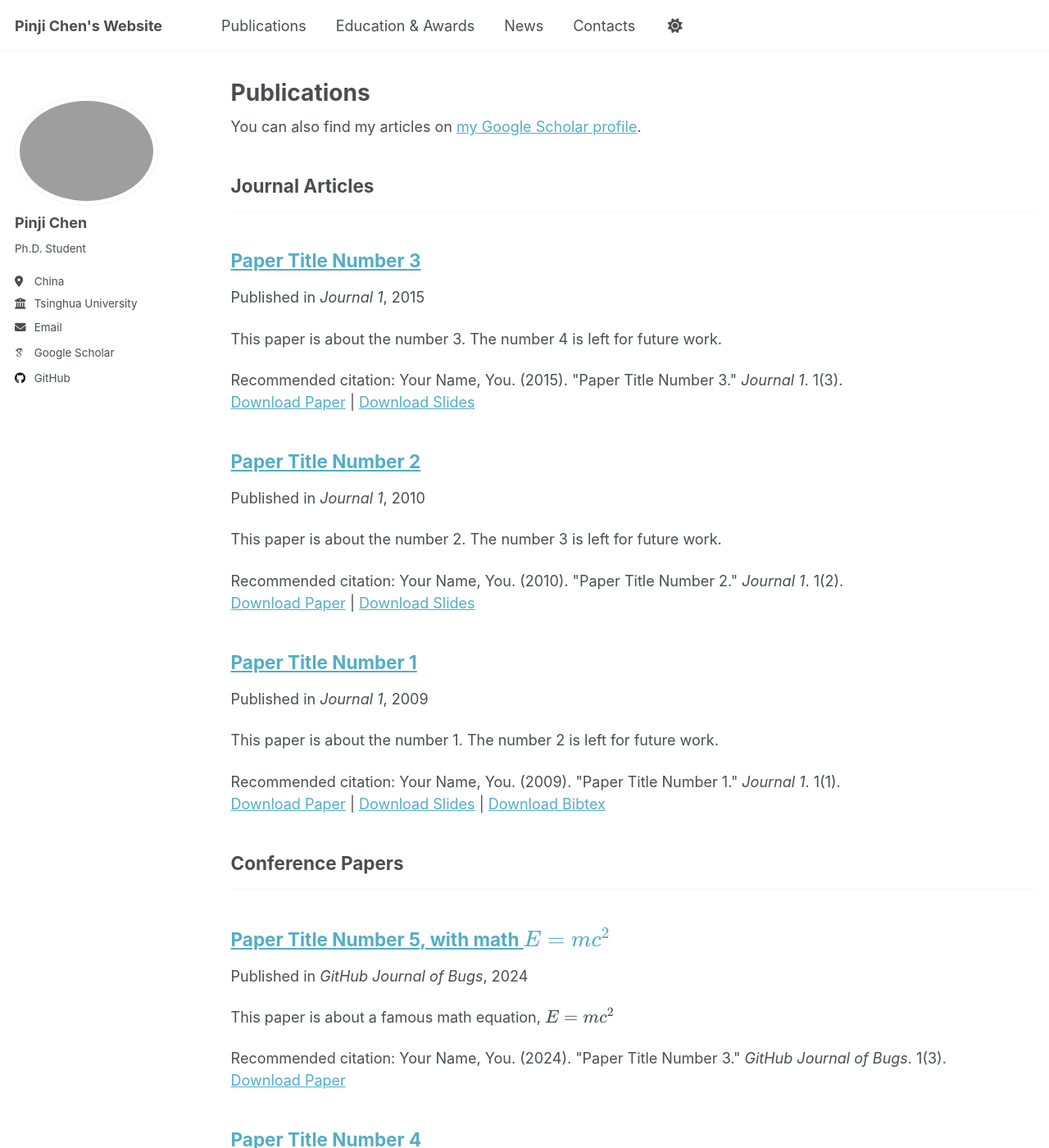
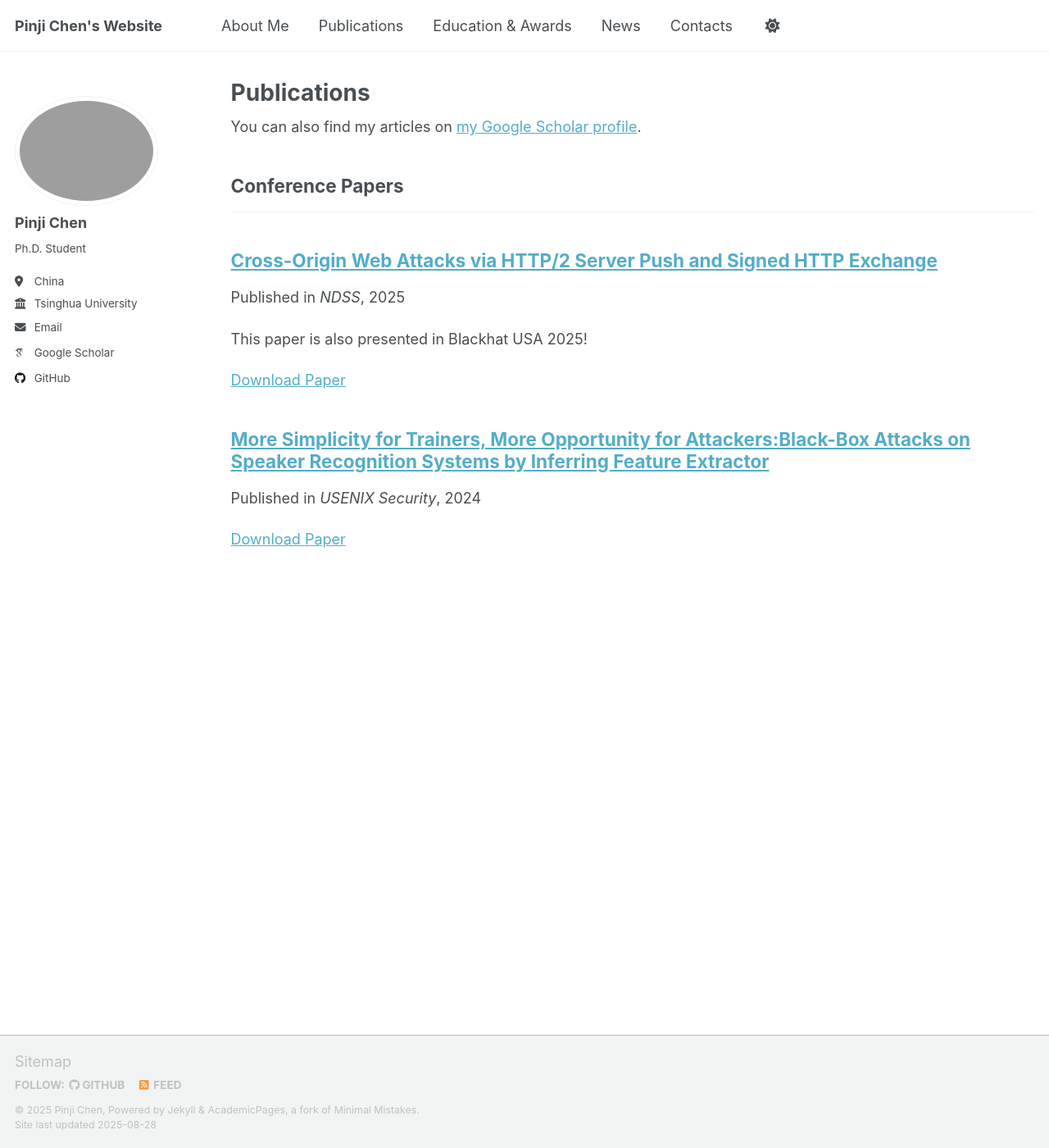
Before and after one commit to Chenpinji/Chenpinji.github.io, a Jekyll site: the page built from _pages/publications.html, in a window 1280 px wide and 1400 px high. Shown: the whole window at 82% size. Built offline with Jekyll 4.4.1, drawn with Linux system fonts in a browser that asks for light colours; some web fonts are replaced; a script that is not in the unit is left out; some of the changed text lies outside the part shown.

Commit message:
feat: pub

```diff
--- a/_data/navigation.yml
+++ b/_data/navigation.yml
@@ -8,6 +8,10 @@
 #      Markdown formatted page while the second is generated using JSON.
 
 main:
+
+  - title: "About Me"
+    url: /
+
   - title: "Publications"
     url: /publications/
 
--- a/_publications/2009-10-01-paper-title-number-1.md
+++ /dev/null
@@ -1,14 +0,0 @@
----
-title: "Paper Title Number 1"
-collection: publications
-category: manuscripts
-permalink: /publication/2009-10-01-paper-title-number-1
-excerpt: 'This paper is about the number 1. The number 2 is left for future work.'
-date: 2009-10-01
-venue: 'Journal 1'
-slidesurl: 'http://academicpages.github.io/files/slides1.pdf'
-paperurl: 'http://academicpages.github.io/files/paper1.pdf'
-bibtexurl: 'http://academicpages.github.io/files/bibtex1.bib'
-citation: 'Your Name, You. (2009). &quot;Paper Title Number 1.&quot; <i>Journal 1</i>. 1(1).'
----
-The contents above will be part of a list of publications, if the user clicks the link for the publication than the contents of section will be rendered as a full page, allowing you to provide more information about the paper for the reader. When publications are displayed as a single page, the contents of the above "citation" field will automatically be included below this section in a smaller font.
--- a/_publications/2010-10-01-paper-title-number-2.md
+++ /dev/null
@@ -1,14 +0,0 @@
----
-title: "Paper Title Number 2"
-collection: publications
-category: manuscripts
-permalink: /publication/2010-10-01-paper-title-number-2
-excerpt: 'This paper is about the number 2. The number 3 is left for future work.'
-date: 2010-10-01
-venue: 'Journal 1'
-slidesurl: 'http://academicpages.github.io/files/slides2.pdf'
-paperurl: 'http://academicpages.github.io/files/paper2.pdf'
-citation: 'Your Name, You. (2010). &quot;Paper Title Number 2.&quot; <i>Journal 1</i>. 1(2).'
----
-
-The contents above will be part of a list of publications, if the user clicks the link for the publication than the contents of section will be rendered as a full page, allowing you to provide more information about the paper for the reader. When publications are displayed as a single page, the contents of the above "citation" field will automatically be included below this section in a smaller font.
--- a/_publications/2015-10-01-paper-title-number-3.md
+++ /dev/null
@@ -1,14 +0,0 @@
----
-title: "Paper Title Number 3"
-collection: publications
-category: manuscripts
-permalink: /publication/2015-10-01-paper-title-number-3
-excerpt: 'This paper is about the number 3. The number 4 is left for future work.'
-date: 2015-10-01
-venue: 'Journal 1'
-slidesurl: 'http://academicpages.github.io/files/slides3.pdf'
-paperurl: 'http://academicpages.github.io/files/paper3.pdf'
-citation: 'Your Name, You. (2015). &quot;Paper Title Number 3.&quot; <i>Journal 1</i>. 1(3).'
----
-
-The contents above will be part of a list of publications, if the user clicks the link for the publication than the contents of section will be rendered as a full page, allowing you to provide more information about the paper for the reader. When publications are displayed as a single page, the contents of the above "citation" field will automatically be included below this section in a smaller font.
--- a/_publications/2025-06-08-paper-title-number-5.md
+++ /dev/null
@@ -1,13 +0,0 @@
----
-title: "Paper Title Number 5, with math $$E=mc^2$$"
-collection: publications
-category: conferences
-permalink: /publication/2024-02-17-paper-title-number-4
-excerpt: 'This paper is about a famous math equation, $$E=mc^2$$'
-date: 2024-02-17
-venue: 'GitHub Journal of Bugs'
-paperurl: 'http://academicpages.github.io/files/paper3.pdf'
-citation: 'Your Name, You. (2024). &quot;Paper Title Number 3.&quot; <i>GitHub Journal of Bugs</i>. 1(3).'
----
-
-Using [MathJax](https://www.mathjax.org/) in the description is supported - $$E=mc^2$$ - however, the use must be mindful that the default delimiters are `$$...$$` and `\\[...\\]` which differs from the `$...$` that is typically expected.
--- /dev/null
+++ b/_publications/NDSS2025.md
@@ -0,0 +1,11 @@
+---
+title: "Cross-Origin Web Attacks via HTTP/2 Server Push and Signed HTTP Exchange"
+collection: publications
+category: conferences
+permalink: /publication/NDSS2025
+excerpt: 'This paper is also presented in Blackhat USA 2025!'
+date: 2025-02-24
+venue: 'NDSS'
+paperurl: 'http://chenpinji.github.io/files/NDSS_2025_Cross_Origin_Web_Attacks_via_HTTP2_Server_Push_and_Signed_HTTP_Exchange.pdf'
+#citation: 'Your Name, You. (2024). &quot;Paper Title Number 3.&quot; <i>GitHub Journal of Bugs</i>. 1(3).'
+---
--- /dev/null
+++ b/_publications/USENIX2024.md
@@ -0,0 +1,11 @@
+---
+title: "More Simplicity for Trainers, More Opportunity for Attackers:Black-Box Attacks on Speaker Recognition Systems by Inferring Feature Extractor"
+collection: publications
+category: conferences
+permalink: /publication/USENIX2024
+# excerpt: 'This paper is about a famous math equation, $$E=mc^2$$'
+date: 2024-08-12
+venue: 'USENIX Security'
+paperurl: 'http://chenpinji.github.io/files/usenixsecurity24-ge-attacks.pdf'
+# citation: 'Your Name, You. (2024). &quot;Paper Title Number 3.&quot; <i>GitHub Journal of Bugs</i>. 1(3).'
+---
```
Also changed, not shown: _publications/2024-02-17-paper-title-number-4.md (deleted, +0 -13 lines), 3 other files.
